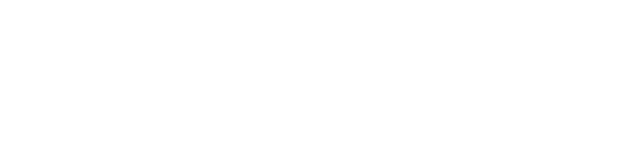
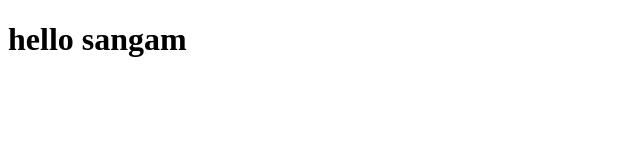
Before and after one commit to cvrcsej/fsdtask12, a plain HTML site: page index.html in a window 1280 px wide. Shown: the whole page, without its empty margins (0-640 px from the left). Drawn offline with Linux system fonts and the light colour scheme.

Commit message:
Update index.html

```diff
--- a/index.html
+++ b/index.html
@@ -6,6 +6,6 @@
     <title>Document</title>
 </head>
 <body>
-
+    <h1>hello sangam</h1>
 </body>
 </html>
```
